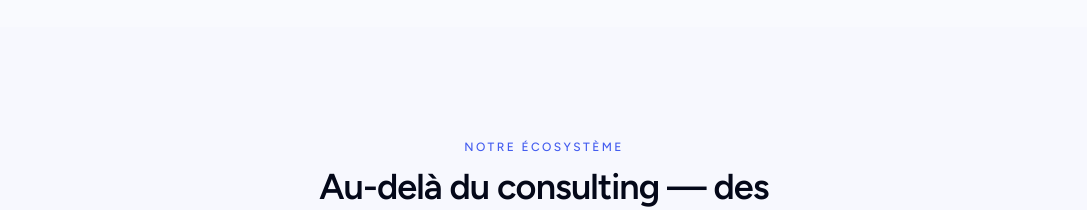
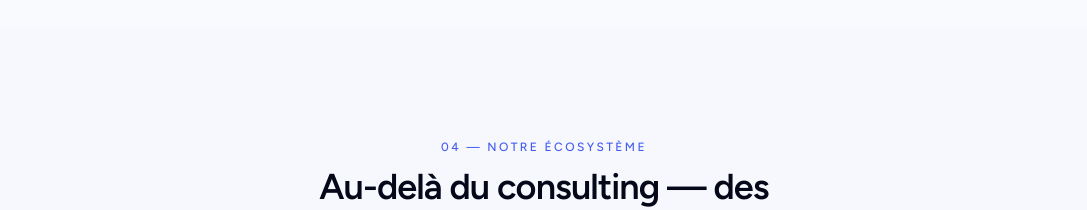
Before and after one commit to jmd971/siboard-consulting-site, a Next.js app: page / in a window 1280 px wide. Shown: the part 4080-4290 px from the top of the page, without its empty margins (96-1183 px from the left). Built offline with nearby package versions, Linux system fonts and the light colour scheme; no server answers.

Commit message:
feat: add section number 04 to Ecosystème

```diff
--- a/src/components/home/Ecosysteme.tsx
+++ b/src/components/home/Ecosysteme.tsx
@@ -131,7 +131,7 @@ export function Ecosysteme() {
     <section className="container-page pt-20 sm:pt-28 pb-4">
       <div className="mx-auto max-w-2xl text-center">
         <p className="text-xs font-medium uppercase tracking-[0.2em] text-primary">
-          Notre écosystème
+          04 — Notre écosystème
         </p>
         <h2 className="mt-3 text-balance text-3xl font-semibold tracking-tight sm:text-4xl">
           Au-delà du consulting — des plateformes que nous avons construites.
```
